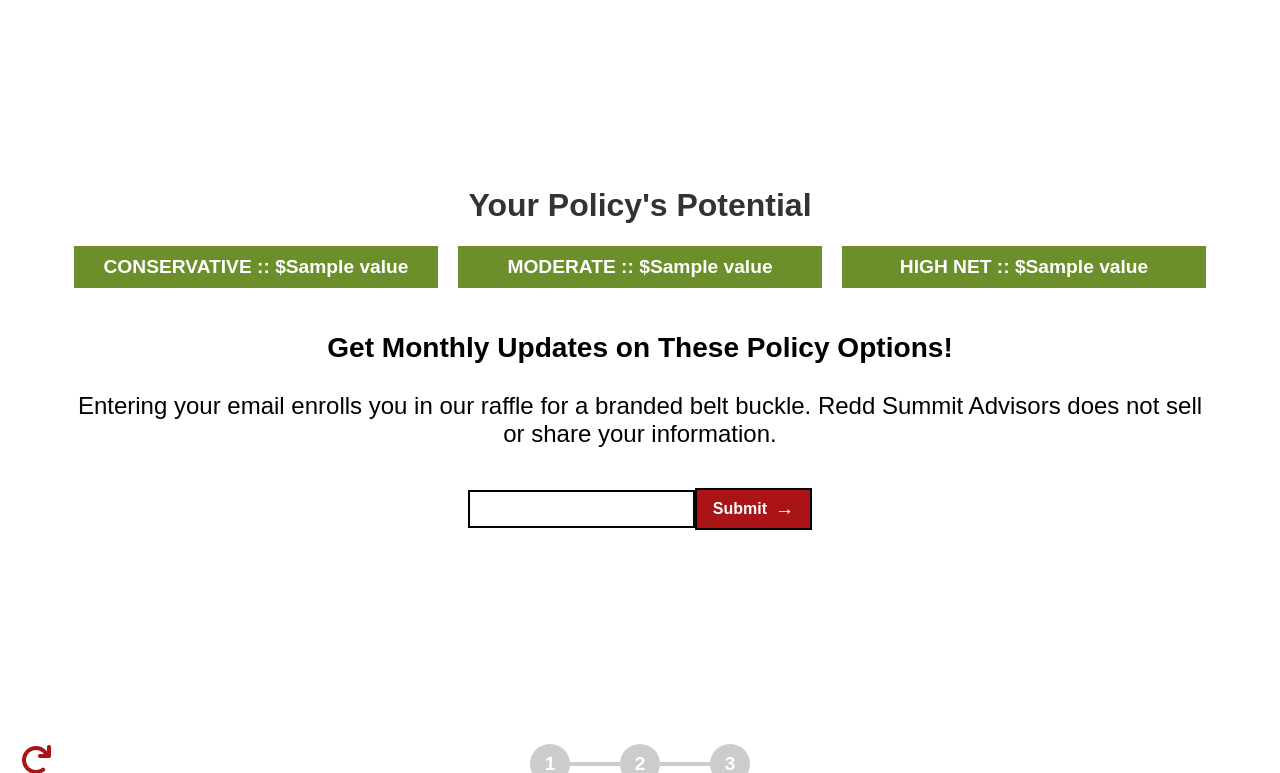
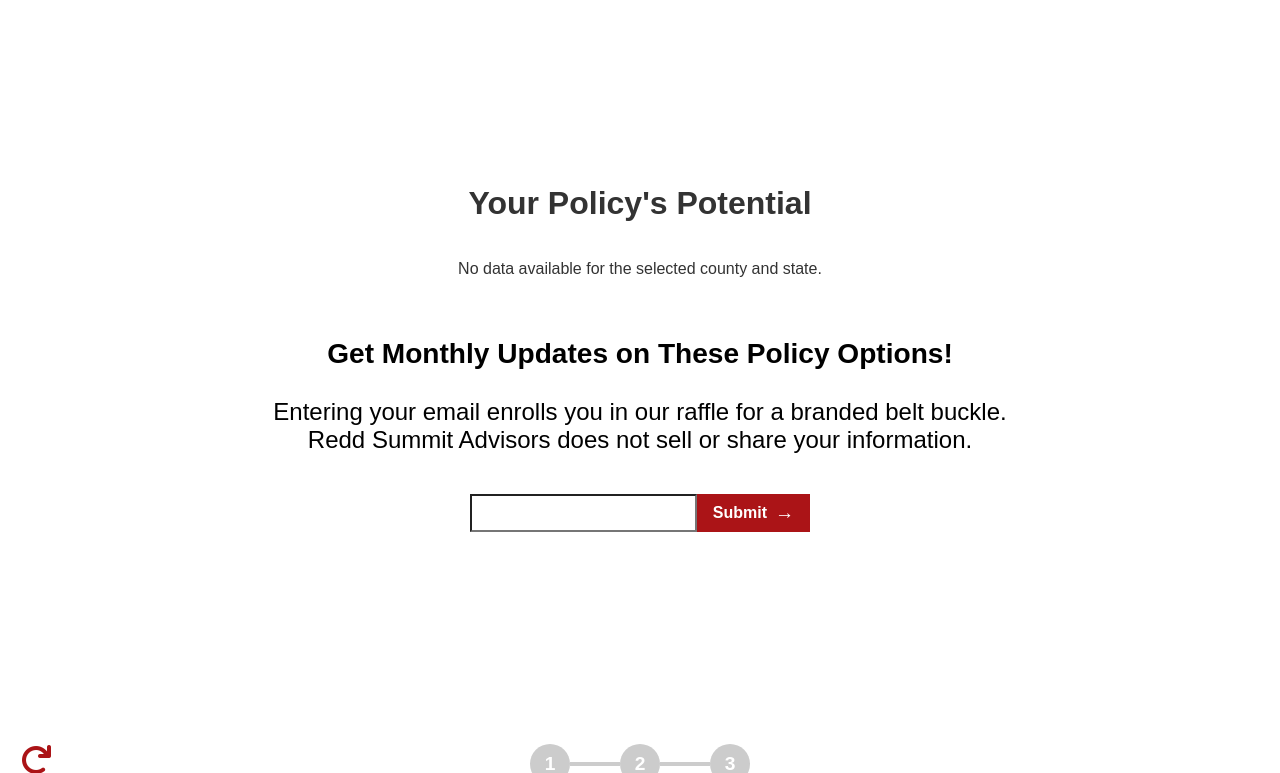
Before and after one commit to sydanneward/ncba25, a Flask app: template templates/policy.html in a window 1280 px wide. Shown: the top 773 px of the page. Run offline with Flask 3, Linux system fonts and the light colour scheme; the template is opened without the code that fills it: values that come from a table or form of the project are taken from there, most other values are stand-ins (such as "Sample title", 1, 10 or a date in 2020); some web fonts are replaced.

Commit message:
Working Prototype

```diff
--- a/app.py
+++ b/app.py
@@ -4,7 +4,10 @@ from flask import Flask, render_template, redirect, url_for, request, session
 from flask_wtf import FlaskForm
 from wtforms import HiddenField, IntegerField, StringField, SubmitField
 from wtforms.validators import DataRequired, Email
-
+import matplotlib
+matplotlib.use('Agg')  # Use a non-interactive backend
+import matplotlib.pyplot as plt
+import os
 # Initialize the Flask application
 app = Flask(__name__)
 app.secret_key = 'your_secret_key'
@@ -30,28 +33,39 @@ class EmailForm(FlaskForm):
 # Load data from CSV at the start of the app
 data = pd.read_csv('static/county_scenarios.csv')  # Adjust path if needed
 
+# Create a directory for plots if not exists
+if not os.path.exists('static/plots'):
+    os.makedirs('static/plots')
+
 def get_scenario_data(state, county):
     # Filter data based on the selected county and state
     county_data = data[(data['State'] == state) & (data['County'] == county)]
 
     if county_data.empty:
-        print(f"No data found for State: {state}, County: {county}. Available counties in {state}:",
-              data[data['State'] == state]['County'].unique())
         logging.warning(f"No data found for County: {county}, State: {state}")
-        return {
-            'Conservative': {'value': 0},
-            'Moderate': {'value': 0},
-            'High Net': {'value': 0}
-        }
+        return {}
 
-    # Organize the data in a dictionary by Scenario for the template
-    scenarios = {
-        scenario: {
-            "value": county_data[county_data['Scenario'] == scenario]['Value'].sum()
-        }
-        for scenario in ['Conservative', 'Moderate', 'High Net']
-    }
-    return scenarios
+    # Group by Scenario and Year, then calculate average values
+    avg_data = county_data.groupby(['Scenario', 'Year'])['Value'].mean().reset_index()
+
+    # Create bar plots for each scenario
+    scenarios = ['Conservative', 'Moderate', 'High Net']
+    plot_paths = {}
+    for scenario in scenarios:
+        scenario_data = avg_data[avg_data['Scenario'] == scenario]
+        if not scenario_data.empty:
+            plt.figure(figsize=(10, 6))
+            plt.bar(scenario_data['Year'], scenario_data['Value'], color='skyblue')
+            plt.title(f'{scenario} Scenario for {county}, {state}')
+            plt.xlabel('Year')
+            plt.ylabel('Average Value')
+            plt.xticks(rotation=45)
+            plot_path = f'static/plots/{county}_{state}_{scenario}.png'
+            plt.savefig(plot_path)
+            plt.close()
+            plot_paths[scenario] = plot_path
+
+    return plot_paths, avg_data.groupby('Scenario')['Value'].mean().to_dict()
 
 
 
@@ -97,22 +111,23 @@ def acres():
 def policy():
     county = session.get('county')
     state = session.get('state')
-    scenarios = get_scenario_data(state, county)  # Use both state and county
+    plot_paths, averages = get_scenario_data(state, county)
 
     form = EmailForm()
     if form.validate_on_submit():
         session['email'] = form.email.data
         return redirect(url_for("thanks"))
 
-    acres = session.get('acres', 1)
-    print(f"Acres retrieved from session: {acres}")
-
-    adjusted_scenarios = {
-        key: {'value': value['value'] * acres}
-        for key, value in scenarios.items()
+    # Prepare data for JavaScript
+    scenario_data = {
+        "labels": list(averages.keys()),
+        "values": list(averages.values())
     }
 
-    return render_template("policy.html", scenarios=adjusted_scenarios, step=3, form=form)
+    return render_template("policy.html", plot_paths=plot_paths, averages=averages, scenario_data=scenario_data, step=3, form=form)
+
+
+
 
 
 @app.route("/thanks")
--- a/static/style.css
+++ b/static/style.css
@@ -58,7 +58,6 @@ main {
     width: 400px;
     padding: 0.5rem;
     font-size: 1rem;
-    border:2px solid black;
     background-color: white;
 }
 
@@ -75,7 +74,6 @@ main {
     border: none;
     cursor: pointer;
     transition: background-color 0.3s;
-    border:2px solid black;
 
 }
 
@@ -98,13 +96,11 @@ main {
     max-width: 400px;
     padding: 0.5rem;
     font-size: 1rem;
-    border:2px solid black;
     background-color: white;
 }
 
 .acre-field {
     max-width: 200px;
-    border-right: none;
 }
 
 .form-group {
@@ -120,7 +116,6 @@ main {
     align-items: center;
     gap: 0.5rem;
     margin-bottom: 1rem;
-    border:2px solid black;
     background-color: white;
 }
 
--- a/templates/acres.html
+++ b/templates/acres.html
@@ -27,7 +27,7 @@
     </main>
 
     <script>
-        document.addEventListener("DOMContentLoaded", function() {
+        document.addEventListener("DOMContentLoaded", function () {
             const steps = document.querySelectorAll(".step");
             const lines = document.querySelectorAll(".line");
 
--- a/templates/policy.html
+++ b/templates/policy.html
@@ -1,38 +1,31 @@
 <!DOCTYPE html>
 <html lang="en">
+
 <head>
     <title>Policy Scenarios</title>
     <link rel="stylesheet" href="{{ url_for('static', filename='style.css') }}">
     <link rel="stylesheet" href="https://use.typekit.net/bez5nda.css">
     <link rel="stylesheet" href="https://cdnjs.cloudflare.com/ajax/libs/font-awesome/6.0.0-beta3/css/all.min.css">
+    <script src="https://cdn.jsdelivr.net/npm/chart.js"></script>
+</head>
 
-</head>
 <body>
     <main>
         <h1>Your Policy's Potential</h1>
 
-        <div class="policy-container">
-            <!-- Conservative Column -->
-            <div class="policy-column">
-                <div class="policy-header">CONSERVATIVE :: ${{ scenarios['Conservative']['value'] }}</div>
+        {% if averages %}
+            <div class="chart-container">
+                <canvas id="averageChart" width="400" height="200"></canvas>
             </div>
-
-            <!-- Moderate Column -->
-            <div class="policy-column">
-                <div class="policy-header">MODERATE :: ${{ scenarios['Moderate']['value'] }}</div>
-            </div>
-
-            <!-- High Net Column -->
-            <div class="policy-column">
-                <div class="policy-header">HIGH NET :: ${{ scenarios['High Net']['value'] }}</div>
-            </div>
-        </div>
+        {% else %}
+            <p>No data available for the selected county and state.</p>
+        {% endif %}
 
         <header>
             <h3>Get Monthly Updates on These Policy Options!</h3>
-            <div >
-            <p>Entering your email enrolls you in our raffle for a branded belt buckle. Redd Summit Advisors does not sell or share your information.</p>
-        </div>
+            <div>
+                <p>Entering your email enrolls you in our raffle for a branded belt buckle. <br>Redd Summit Advisors does not sell or share your information.</p>
+            </div>
         </header>
 
         <div>
@@ -42,7 +35,6 @@
                     {{ form.email(class="input-field") }}
                     <button type="submit" class="submit-btn">Submit</button>
                 </div>
-
             </form>
         </div>
     </main>
@@ -56,5 +48,36 @@
     <a href="/" class="restart-icon">
         <i class="fas fa-redo"></i>
     </a>
+
+    <script>
+        // Data passed from Flask
+        const scenarioData = {{ scenario_data | tojson }};
+
+        // Render a chart for average values
+        if (scenarioData) {
+            const ctx = document.getElementById('averageChart').getContext('2d');
+            new Chart(ctx, {
+                type: 'bar',
+                data: {
+                    labels: scenarioData.labels,  // Scenario names
+                    datasets: [{
+                        label: 'Average Values',
+                        data: scenarioData.values,  // Average values for each scenario
+                        backgroundColor: 'rgba(54, 162, 235, 0.6)',
+                        borderColor: 'rgba(54, 162, 235, 1)',
+                        borderWidth: 1
+                    }]
+                },
+                options: {
+                    scales: {
+                        y: {
+                            beginAtZero: true
+                        }
+                    }
+                }
+            });
+        }
+    </script>
 </body>
+
 </html>
```
Also changed, not shown: static/county_scenarios.csv, static/plots/Garfield_Colorado_Conservative.png (added), static/plots/Garfield_Colorado_High Net.png (added), static/plots/Garfield_Colorado_Moderate.png (added), static/plots/San Juan_Utah_Conservative.png (added), static/plots/San Juan_Utah_High Net.png (added), static/plots/San Juan_Utah_Moderate.png (added), static/plots/Stone_Arkansas_Conservative.png (added), static/plots/Stone_Arkansas_High Net.png (added), static/plots/Stone_Arkansas_Moderate.png (added), templates/county.html (line endings or trailing spaces).
